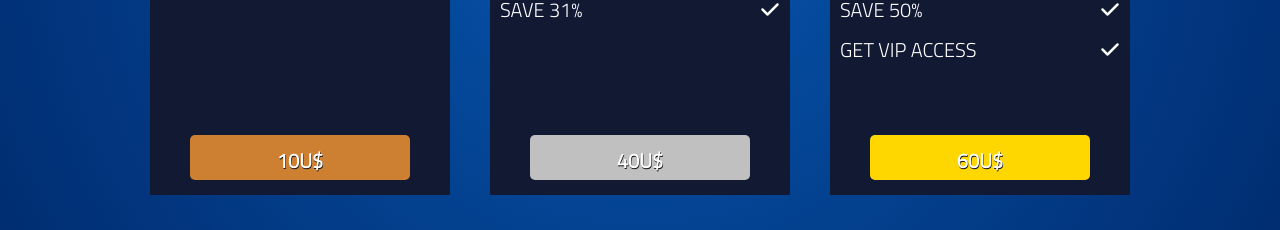
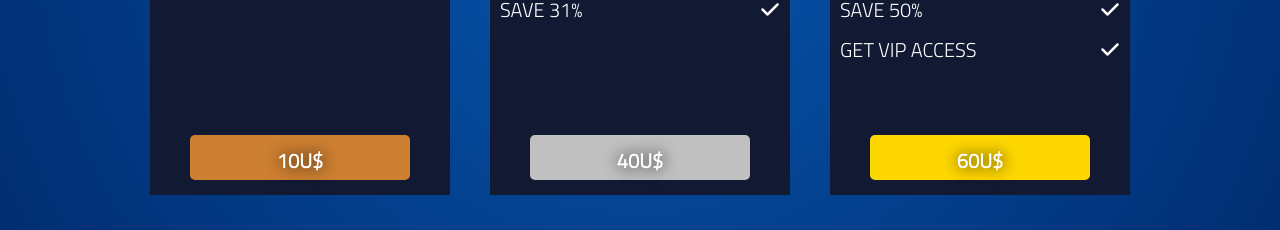
Before and after one commit to A-uvic/bumblebot-website, a website: page home.html in a window 1280 px wide. Shown: the part 1890-2120 px from the top of the page. Drawn offline with Linux system fonts and the light colour scheme.

Commit message:
details updated

```diff
--- a/sass/components/_card.scss
+++ b/sass/components/_card.scss
@@ -14,7 +14,7 @@
     button {
         @include button;
         font-family: $secondary-font;
-        text-shadow: .5px .5px $black;
+        text-shadow: 0px 0px 15px $black;
     }
 
     .card-bg {
```
Also changed, not shown: style/style.css.
